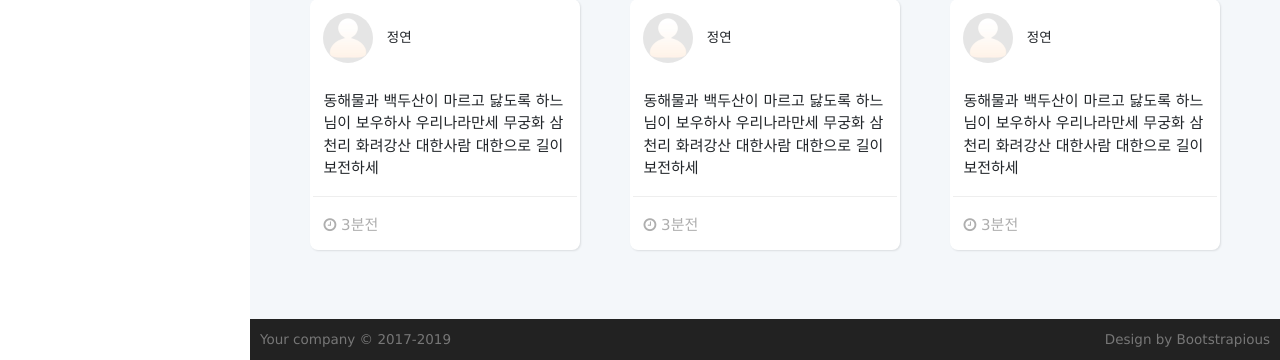
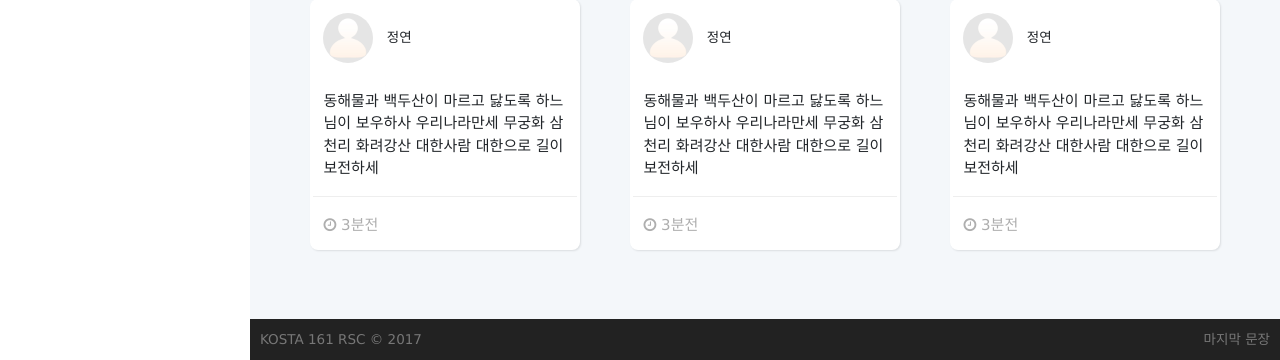
Before and after one commit to Kchangwook/RSC, a Java web app: page /start/index.do in a window 1280 px wide. Shown: the part 826-1186 px from the top of the page. Run offline with Spring Boot 4, a stand-in JSP engine, Linux system fonts and the light colour scheme; some libraries are stand-ins or nearby versions.

Commit message:
171108 14:49 이용진 index.jsp 수정

```diff
--- a/RSC/src/main/webapp/WEB-INF/views/index.jsp
+++ b/RSC/src/main/webapp/WEB-INF/views/index.jsp
@@ -20,10 +20,10 @@
 <link rel="stylesheet"
 	href="http://fonts.googleapis.com/css?family=Roboto:300,400,500,700">
 <!-- jQuery Circle-->
-<link rel="stylesheet" href="${pageContext.request.contextPath}/resources/css/grasp_mobile_progress_circle-1.0.0.css">
+<link rel="stylesheet" href="${pageContext.request.contextPath}/resources/css/grasp_mobile_progress_circle-1.0.0.min.css">
 <!-- Custom Scrollbar-->
 <link rel="stylesheet"
-	href="${pageContext.request.contextPath}/resources/vendor/malihu-custom-scrollbar-plugin/jquery.mCustomScrollbar.min.css">
+	href="${pageContext.request.contextPath}/resources/vendor/malihu-custom-scrollbar-plugin/jquery.mCustomScrollbar.css">
 <!-- theme stylesheet-->
 <link rel="stylesheet" href="${pageContext.request.contextPath}/resources/css/style.default.css"
 	id="theme-stylesheet">
@@ -40,9 +40,12 @@
 </head>
 
 <body>
+	<!-- 네비게이션 바 include -->
 	<jsp:include page="nav.jsp"/>
 
 	<div class="page home-page">
+
+		<!-- 헤더 include -->
 		<jsp:include page="header.jsp"/>
 
 		<!-- 본문 부분 -->
@@ -150,13 +153,12 @@
 			<div class="container-fluid">
 				<div class="row">
 					<div class="col-sm-6">
-						<p>Your company &copy; 2017-2019</p>
+						<p>KOSTA 161 RSC &copy; 2017</p>
 					</div>
 					<div class="col-sm-6 text-right">
 						<p>
-							Design by <a href="https://bootstrapious.com" class="external">Bootstrapious</a>
+							마지막 문장
 						</p>
-						<!-- Please do not remove the backlink to us unless you support further theme's development at https://bootstrapious.com/donate. It is part of the license conditions. Thank you for understanding :)-->
 					</div>
 				</div>
 			</div>
```
